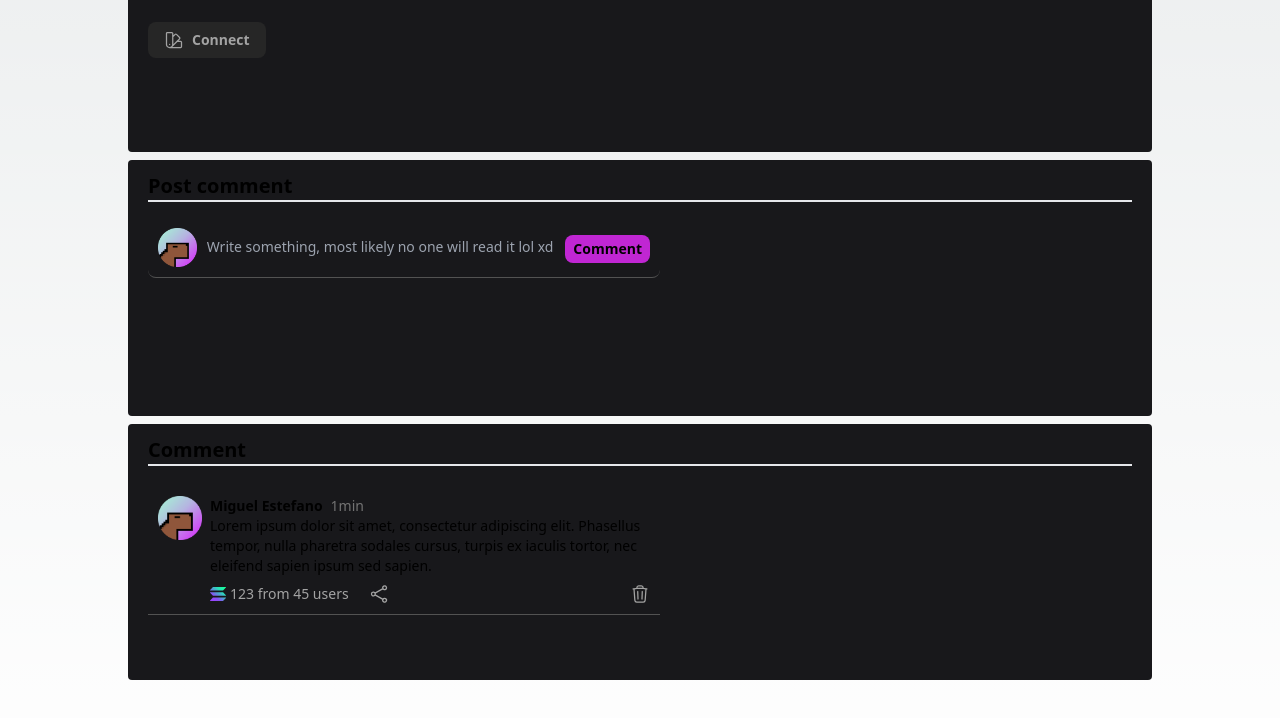
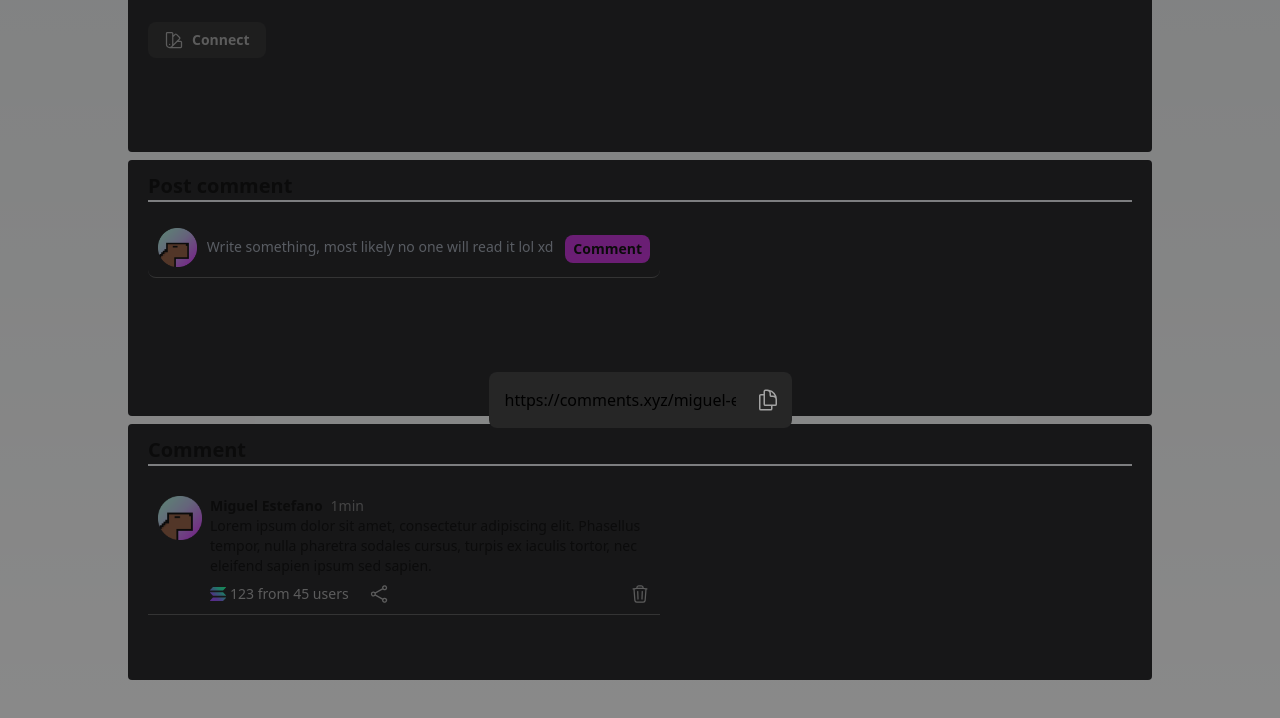
Before and after one commit to BastidaNicolas/comments-xyz-client, a Next.js app: page / in a window 1280 px wide. Both pictures are taken after a click on the button 378 px from the left and 1756 px from the top of the page. Shown: the part 1162-1880 px from the top of the page. Built offline with nearby package versions, Linux system fonts and the light colour scheme.

Commit message:
mocked functionality on shareButton

```diff
--- a/src/app/page.tsx
+++ b/src/app/page.tsx
@@ -58,7 +58,7 @@ export default function Home() {
           <PostComment/>
         </div>
       </div>
-      <div className="relative bg-zinc-900 py-3 px-5 my-2 rounded min-h-[16rem]">
+      <div className="bg-zinc-900 py-3 px-5 my-2 rounded min-h-[16rem]">
         <h2 className="text-xl font-bold border-b-2 mb-5">Comment</h2>
         <div className="max-w-[512px]">
           <Comment/>
--- a/src/components/shareButton.tsx
+++ b/src/components/shareButton.tsx
@@ -1,9 +1,37 @@
-'use client';
+"use client";
+
+import { useState } from "react";
 
 export default function ShareButton() {
+
+  const [open, setOpen] = useState<boolean>(false);
+  const [copied, setCopied] = useState<boolean>(false);
+
+  const handleOpen = (e: any) => {
+    if (e.target.id === "shareButton" || e.target.id === "modalBackdrop") {
+      setOpen(!open);
+    }
+    return;
+  };
+
+  const handleCopy = (e: any) => {
+    if (e.target.id === "") {
+      return;
+    }
+    let copiedLink = e.target.parentElement.previousSibling.value;
+    navigator.clipboard.writeText(copiedLink);
+    setCopied(true)
+    setTimeout(() => setCopied(false), 1500);
+  };
+
   return (
-    <button className="text-neutral-400 hover:text-neutral-50">
+    <>
+      <button
+        onClick={handleOpen}
+        className="text-neutral-400 hover:text-neutral-50"
+      >
         <svg
+          id="shareButton"
           xmlns="http://www.w3.org/2000/svg"
           fill="none"
           viewBox="0 0 24 24"
@@ -12,11 +40,54 @@ export default function ShareButton() {
           className="w-5 h-5"
         >
           <path
+            id="shareButton"
             strokeLinecap="round"
             strokeLinejoin="round"
             d="M7.217 10.907a2.25 2.25 0 100 2.186m0-2.186c.18.324.283.696.283 1.093s-.103.77-.283 1.093m0-2.186l9.566-5.314m-9.566 7.5l9.566 5.314m0 0a2.25 2.25 0 103.935 2.186 2.25 2.25 0 00-3.935-2.186zm0-12.814a2.25 2.25 0 103.933-2.185 2.25 2.25 0 00-3.933 2.185z"
           />
         </svg>
       </button>
+      <div
+        id="modalBackdrop"
+        onClick={handleOpen}
+        className={`${
+          open ? "flex" : "hidden"
+        }  z-40 fixed bg-neutral-900/50 w-full h-full top-0 left-0 justify-center items-center px-2`}
+      >
+        <div className="relative p-3 rounded-lg bg-neutral-800 opacity-100 z-50 flex items-center">
+          <input
+            type="url"
+            className="bg-transparent p-1 rounded-lg focus:outline-none focus:bg-neutral-700 mr-4 w-full"
+            name="shareLink"
+            id="shareLink"
+            value={"https://comments.xyz/miguel-estefano/23"}
+            readOnly
+          />
+          <button
+            onClick={handleCopy}
+            className="text-neutral-400 hover:text-neutral-50 focus:text-neutral-50 peer block"
+          >
+            <svg
+              id="copyButton"
+              xmlns="http://www.w3.org/2000/svg"
+              fill="none"
+              viewBox="0 0 24 24"
+              strokeWidth={1.5}
+              stroke="currentColor"
+              className="w-6 h-6"
+            >
+              <path
+                strokeLinecap="round"
+                strokeLinejoin="round"
+                d="M15.75 17.25v3.375c0 .621-.504 1.125-1.125 1.125h-9.75a1.125 1.125 0 01-1.125-1.125V7.875c0-.621.504-1.125 1.125-1.125H6.75a9.06 9.06 0 011.5.124m7.5 10.376h3.375c.621 0 1.125-.504 1.125-1.125V11.25c0-4.46-3.243-8.161-7.5-8.876a9.06 9.06 0 00-1.5-.124H9.375c-.621 0-1.125.504-1.125 1.125v3.5m7.5 10.375H9.375a1.125 1.125 0 01-1.125-1.125v-9.25m12 6.625v-1.875a3.375 3.375 0 00-3.375-3.375h-1.5a1.125 1.125 0 01-1.125-1.125v-1.5a3.375 3.375 0 00-3.375-3.375H9.75"
+              />
+            </svg>
+          </button>
+          <div className={`${copied ? 'block':'hidden'} absolute text-xs p-1 rounded-lg bg-neutral-700 right-3 -bottom-4`}>
+            Copied!
+          </div>
+        </div>
+      </div>
+    </>
   );
 }
```
Lines whose indentation alone changed are shown as unchanged.
